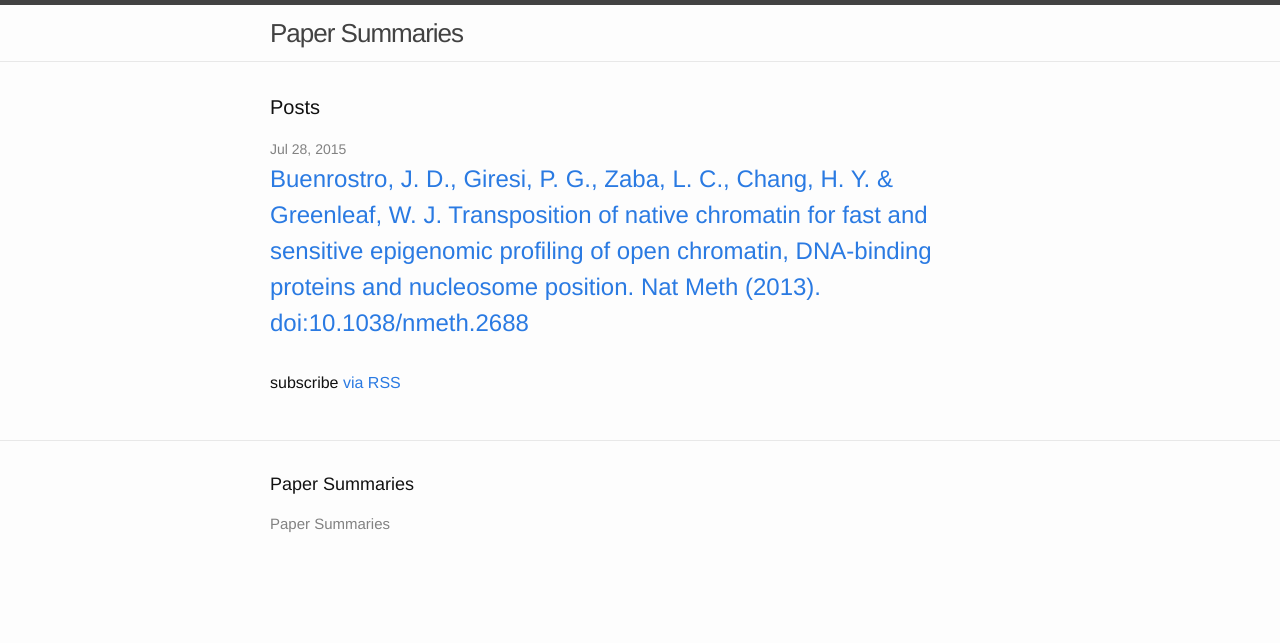
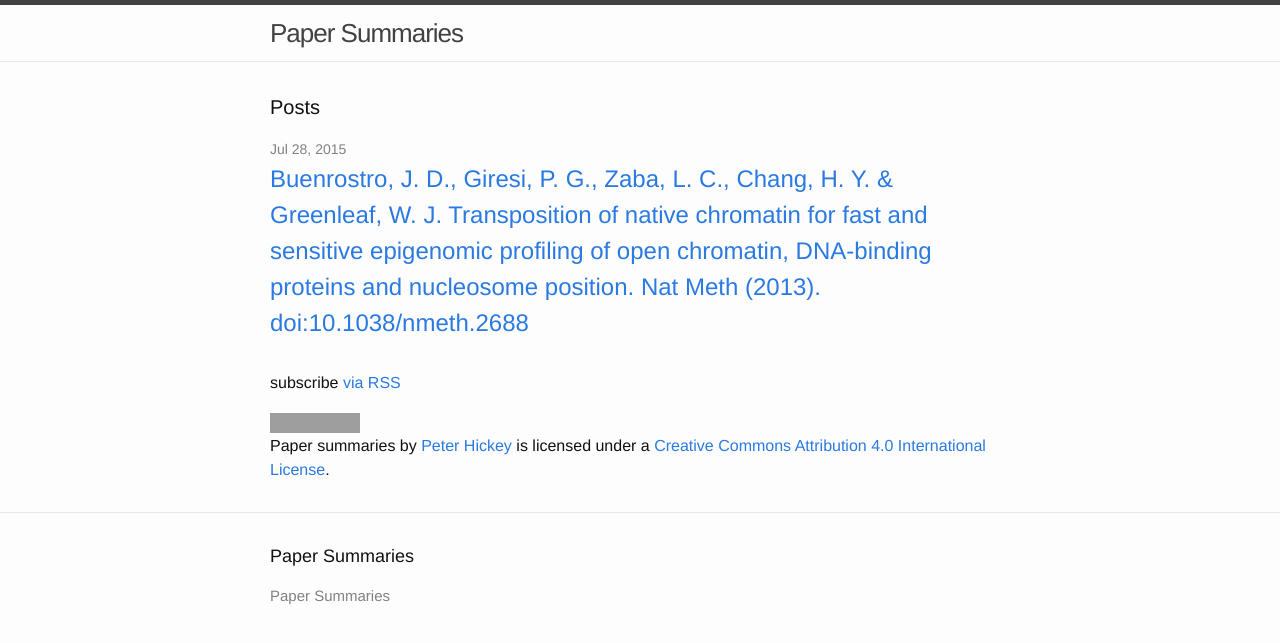
Before and after one commit to PeteHaitch/paper-summaries, a Jekyll site: the page built from index.html, in a window 1280 px wide. Shown: the top 643 px of the page. Built offline with Jekyll 4.4.1, drawn with Linux system fonts in a browser that asks for light colours; grey boxes are pictures that could not be loaded.

Commit message:
Add license

```diff
--- a/index.html
+++ b/index.html
@@ -21,3 +21,5 @@ layout: default
   <p class="rss-subscribe">subscribe <a href="{{ "/feed.xml" | prepend: site.baseurl }}">via RSS</a></p>
 
 </div>
+
+<a rel="license" href="http://creativecommons.org/licenses/by/4.0/"><img alt="Creative Commons License" style="border-width:0" src="https://i.creativecommons.org/l/by/4.0/88x31.png" /></a><br /><span xmlns:dct="http://purl.org/dc/terms/" href="http://purl.org/dc/dcmitype/Text" property="dct:title" rel="dct:type">Paper summaries</span> by <a xmlns:cc="http://creativecommons.org/ns#" href="http://peterhickey.org/paper-summaries" property="cc:attributionName" rel="cc:attributionURL">Peter Hickey</a> is licensed under a <a rel="license" href="http://creativecommons.org/licenses/by/4.0/">Creative Commons Attribution 4.0 International License</a>.
```
